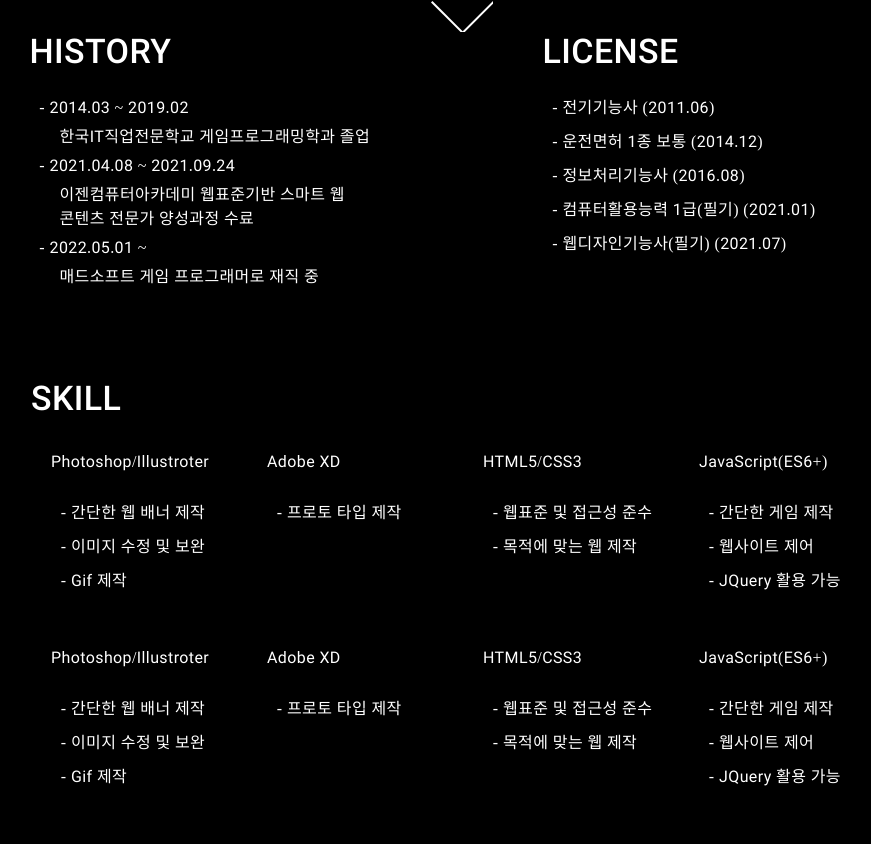
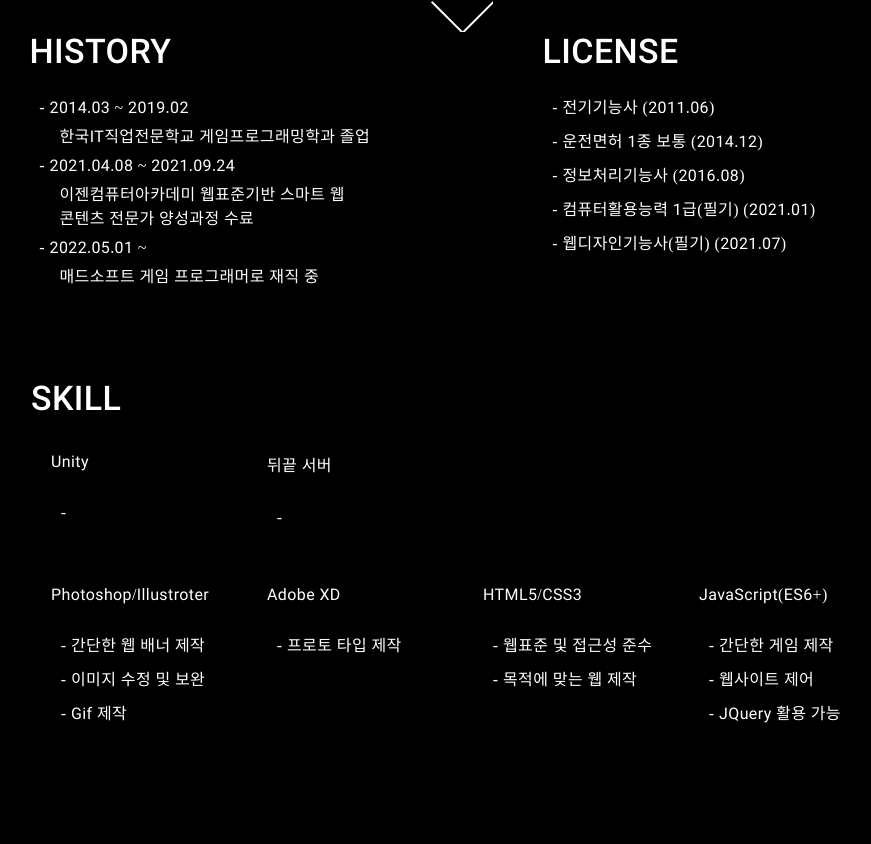
Before and after one commit to younv2/Portfolio, a plain HTML site: page about/index.html in a window 1280 px wide. Shown: the part 746-1590 px from the top of the page, without its empty margins (177-1048 px from the left). After the commit the page ends 1527 px from the top, so only its background shows below. Drawn offline with Linux system fonts and the light colour scheme; a script that the page names is missing; a web font is replaced by a local one.

Commit message:
Update index.html
수정

```diff
--- a/about/index.html
+++ b/about/index.html
@@ -92,29 +92,14 @@
                 <section class="skill">
                     <h2>SKILL</h2>
                     <ul>
-                        <li>Photoshop/Illustroter
+                        <li>Unity
                             <ul>
-                                <li>간단한 웹 배너 제작</li>
-                                <li>이미지 수정 및 보완</li>
-                                <li>Gif 제작</li>
+                                <li></li>
                             </ul>
                         </li>
-                        <li>Adobe XD
+                        <li>뒤끝 서버
                             <ul>
-                                <li>프로토 타입 제작</li>
-                            </ul>
-                        </li>
-                        <li>HTML5/CSS3
-                            <ul>
-                                <li>웹표준 및 접근성 준수</li>
-                                <li>목적에 맞는 웹 제작</li>
-                            </ul>
-                        </li>
-                        <li>JavaScript(ES6+)
-                            <ul>
-                                <li>간단한 게임 제작</li>
-                                <li>웹사이트 제어</li>
-                                <li>JQuery 활용 가능</li>
+                                <li></li>
                             </ul>
                         </li>
                     </ul>
```
